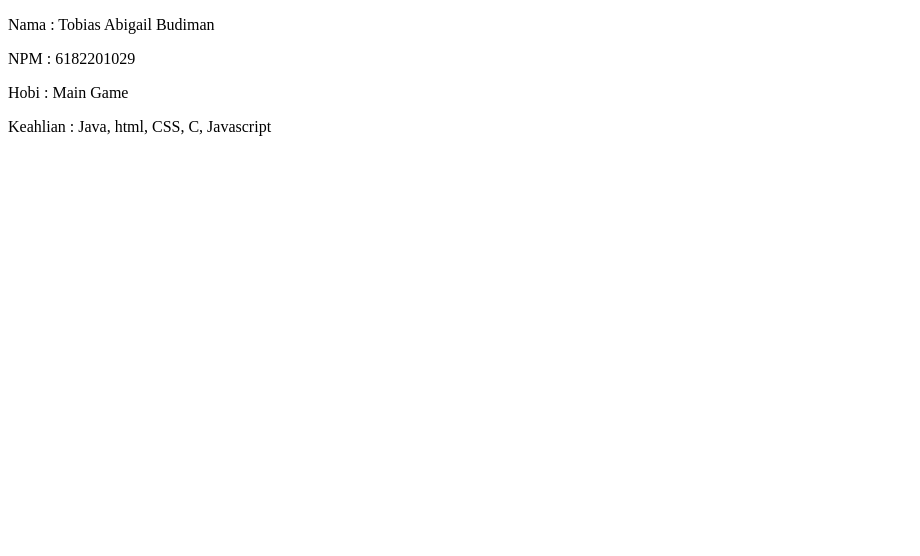
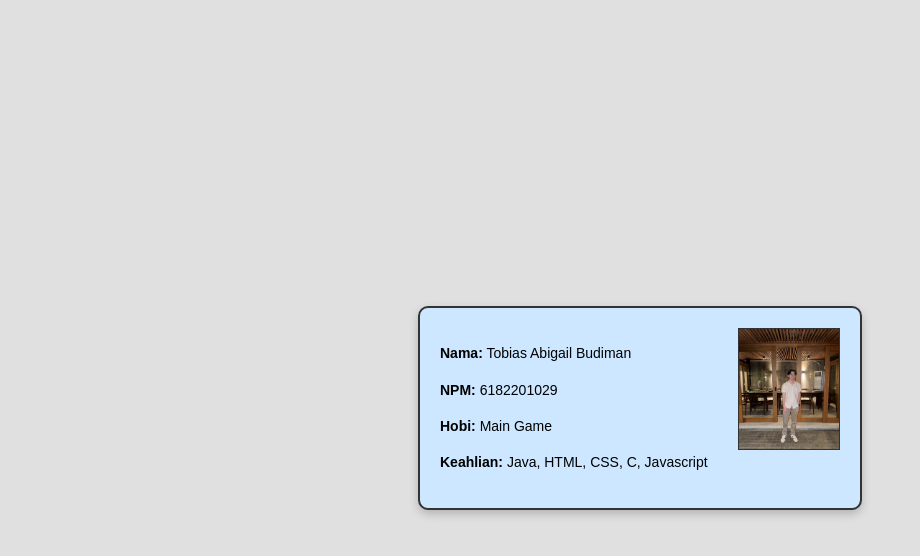
Before and after one commit to AnggiaTYN-22080/RepoManpro_K3, a plain HTML site: page tobi.html in a window 1280 px wide. Shown: the whole page, without its empty margins (0-920 px from the left). Drawn offline with Linux system fonts and the light colour scheme.

Commit message:
Memperbaiki css dan memperbaiki tobi.html

```diff
--- a/styles.css
+++ b/styles.css
@@ -34,6 +34,13 @@
         margin-left: 15px;
       }
 
+      .gambar img {
+        width: 100%;
+        height: 100%;
+        object-fit: cover;
+        display: block;
+       }
+
       .text {
         font-size: 14px;
         line-height: 1.6;
--- a/tobi.html
+++ b/tobi.html
@@ -1,17 +1,22 @@
 <!DOCTYPE html>
-<html lang="en">
+<html lang="id">
   <head>
-        <meta charset="UTF-8">
-        <meta name="viewport" content="width=device-width", initial-scale="1.0">
-        <title>Git Tugas - Tobi</title>
+    <meta charset="UTF-8" />
+    <meta name="viewport" content="width=device-width, initial-scale=1.0" />
+    <title>KTP - Tobias Abigail Budiman</title>
+    <link rel="stylesheet" type="text/css" href="styles.css">
   </head>
   <body>
-        <div class="gambar"></div>
+    <div class="ktp">
+      <div class="gambar">
+        <img src="tobi.jpg" alt="Foto KTP">
+      </div>
       <div class="text">
-            <p>Nama : Tobias Abigail Budiman</p>
-            <p>NPM : 6182201029</p>
-            <p>Hobi : Main Game</p>
-            <p>Keahlian : Java, html, CSS, C, Javascript</p>
+        <p><span class="label">Nama:</span> Tobias Abigail Budiman</p>
+        <p><span class="label">NPM:</span> 6182201029</p>
+        <p><span class="label">Hobi:</span> Main Game</p>
+        <p><span class="label">Keahlian:</span> Java, HTML, CSS, C, Javascript</p>
+      </div>
     </div>
   </body>
 </html>
```
Also changed, not shown: tobi.jpg (added). Lines whose indentation alone changed are shown as unchanged.
